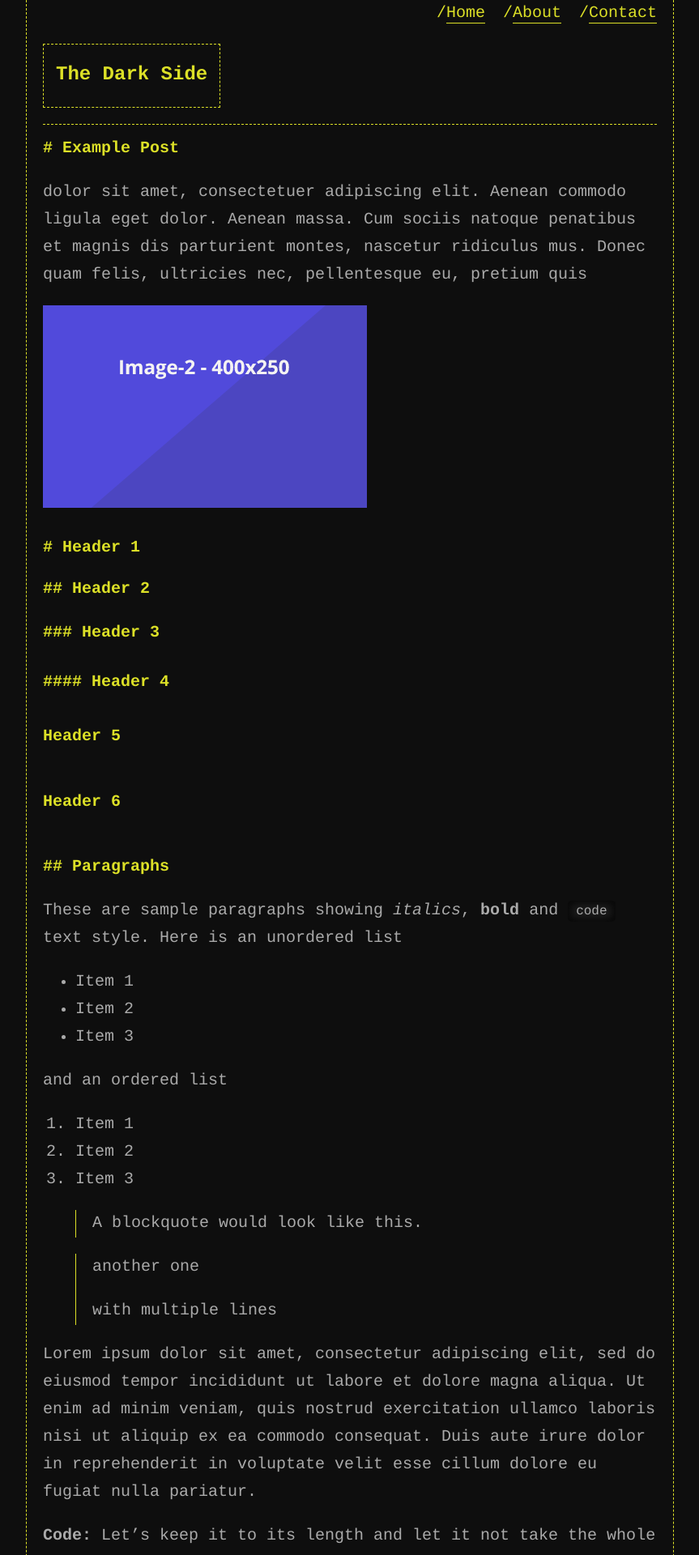
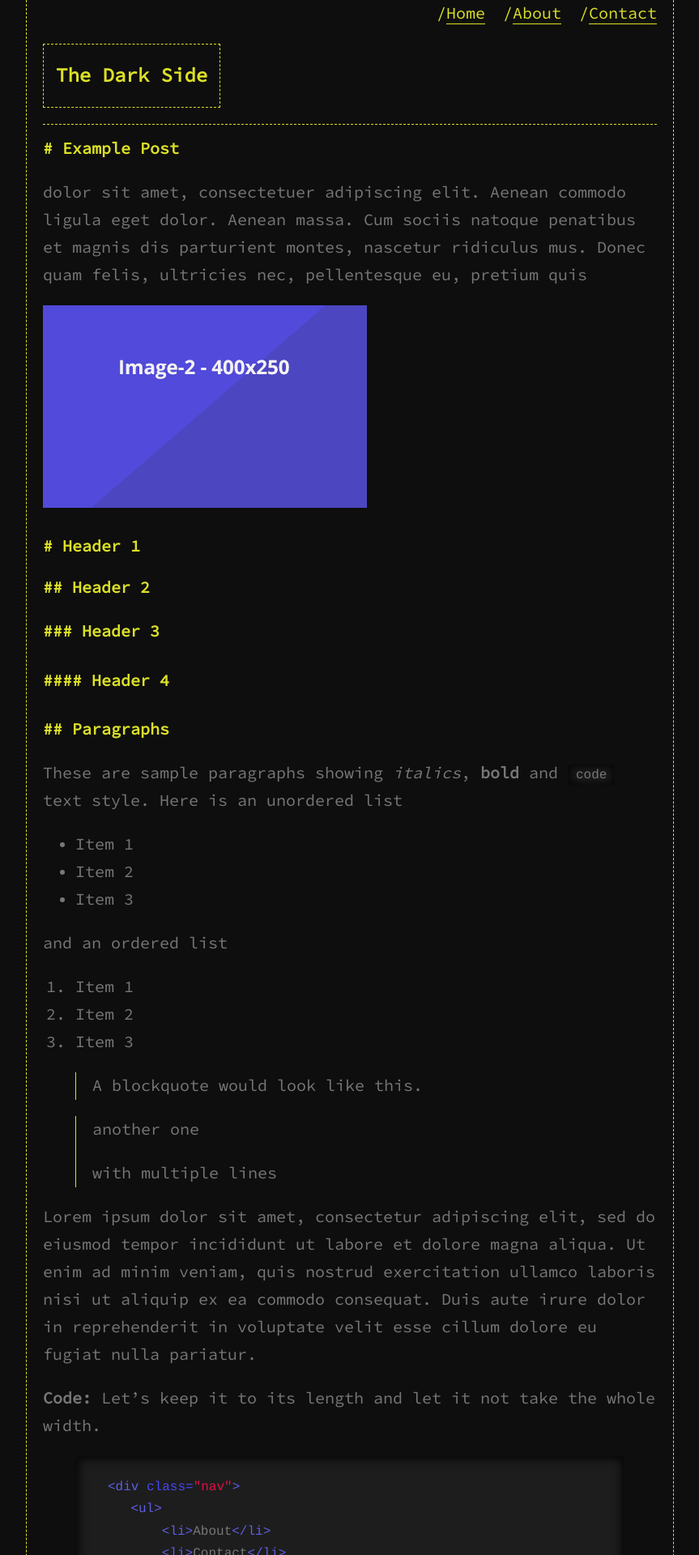
Before and after one commit to sharu725/dark-side, a Jekyll site: the page built from _posts/2016-05-07-example.md, in a window 1280 px wide. Shown: the top 1920 px of the page at 81% size, without its empty margins (208-1071 px from the left). Built offline with Jekyll 4.4.1, drawn with Linux system fonts in a browser that asks for light colours.

Commit message:
no message

```diff
--- a/_posts/2016-05-07-example.md
+++ b/_posts/2016-05-07-example.md
@@ -11,16 +11,14 @@ dolor sit amet, consectetuer adipiscing elit. Aenean commodo ligula eget dolor.
 
 # Header 1
 
+
 ## Header 2
+
 
 ### Header 3
 
+
 #### Header 4
-
-##### Header 5
-
-###### Header 6
-
 
 
 ## Paragraphs
--- a/css/main.scss
+++ b/css/main.scss
@@ -3,8 +3,9 @@
 ---
 
 @charset "utf-8";
+@import url('https://fonts.googleapis.com/css?family=Source+Code+Pro');
 
-$base-ff:         "Courier New", Courier, monospace;
+$base-ff:         'Source Code Pro', "Courier New", Courier, monospace;
 $base-fs:          20px;
 $base-fw:          400;
 $small-fs:         $base-fs * 0.875;
@@ -19,7 +20,7 @@ $h-color:          #dce027;
 $h-color:          #9315c5;
 $h-color:          #b92050; */
 
-$text-color:       #aaa;
+$text-color:       #777;
 $background-color: #fdfdfd;
 $brand-color:      #60c17d;
 
```
